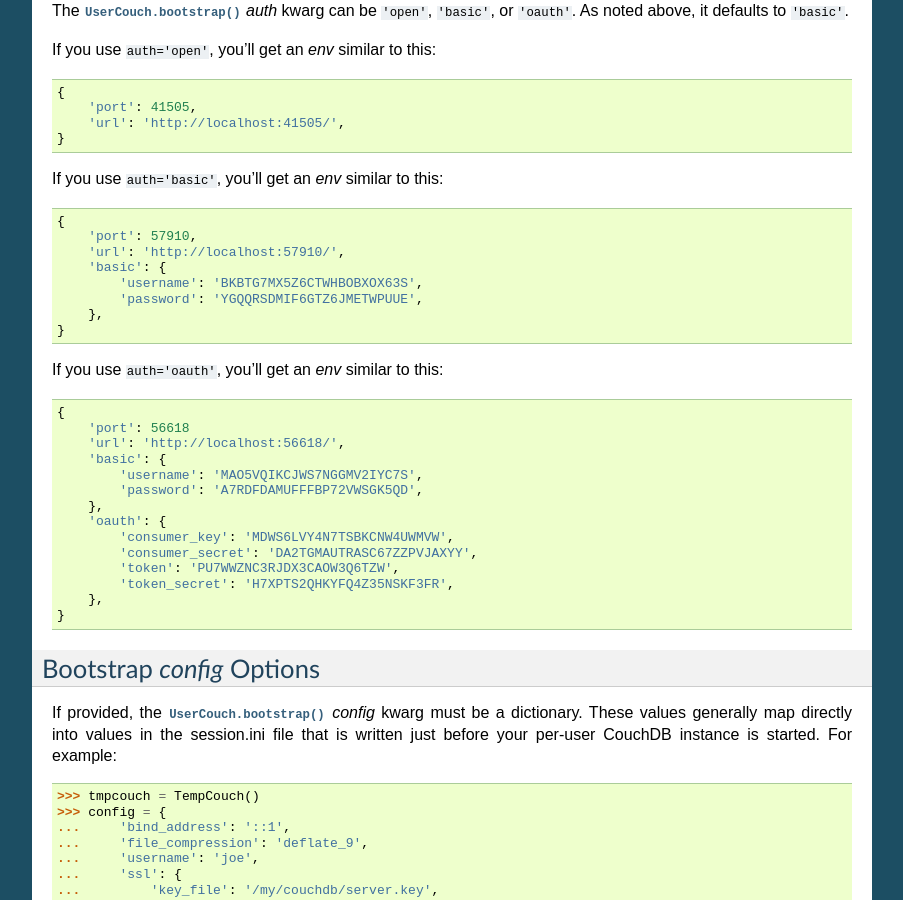
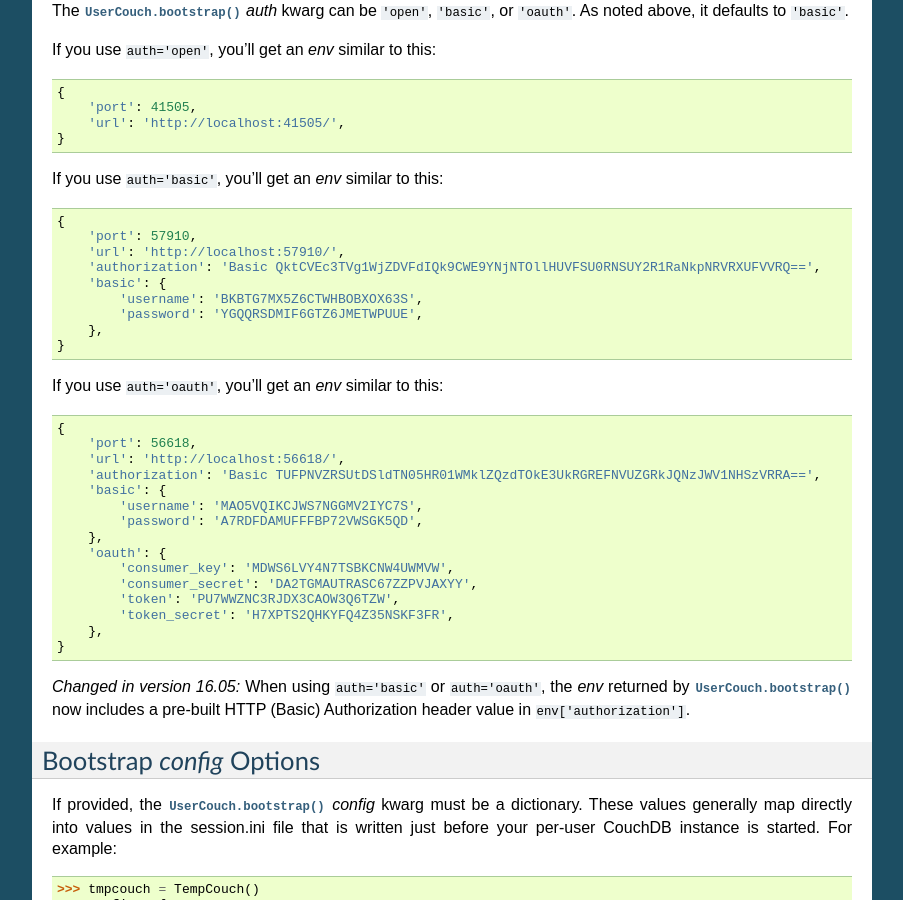
Before and after one commit to json420/usercouch, a Sphinx documentation site: the page built from doc/tutorial.rst, in a window 1280 px wide and 900 px high, scrolled down 1796 px. Shown: the whole window, without its empty margins (198-1101 px from the left). Built offline with Sphinx 7.4.7, drawn with Linux system fonts in a browser that asks for light colours; the version number is read from the project's files by our own code; some of the changed text lies outside the part shown.

Commit message:
Update tutorial.rst to document env['authorization'] new in UserCouch 16.05

```diff
--- a/doc/tutorial.rst
+++ b/doc/tutorial.rst
@@ -123,17 +123,20 @@
     {
         'port': 57910,
         'url': 'http://localhost:57910/',
+        'authorization': 'Basic QktCVEc3TVg1WjZDVFdIQk9CWE9YNjNTOllHUVFSU0RNSUY2R1RaNkpNRVRXUFVVRQ==',
         'basic': {
             'username': 'BKBTG7MX5Z6CTWHBOBXOX63S',
             'password': 'YGQQRSDMIF6GTZ6JMETWPUUE',
         },
     }
 
+
 If you use ``auth='oauth'``, you'll get an *env* similar to this::
 
     {
-        'port': 56618
+        'port': 56618,
         'url': 'http://localhost:56618/',
+        'authorization': 'Basic TUFPNVZRSUtDSldTN05HR01WMklZQzdTOkE3UkRGREFNVUZGRkJQNzJWV1NHSzVRRA==',
         'basic': {
             'username': 'MAO5VQIKCJWS7NGGMV2IYC7S',
             'password': 'A7RDFDAMUFFFBP72VWSGK5QD',
@@ -145,6 +148,12 @@
             'token_secret': 'H7XPTS2QHKYFQ4Z35NSKF3FR',
         },
     }
+
+.. versionchanged:: 16.05
+
+    When using ``auth='basic'`` or ``auth='oauth'``, the *env* returned by
+    :meth:`UserCouch.bootstrap()` now includes a pre-built HTTP (Basic)
+    Authorization header value in ``env['authorization']``.
 
 
 
@@ -212,19 +221,21 @@
 ``env['x_env_ssl']`` sub-dictionary like this::
 
     {
+        'port': 56355,
+        'url': 'http://127.0.0.1:56355/',
+        'authorization': 'Basic QkpQSU1EVU5WRFVMSUpIRUNCRkNaSERROkY1S1RDUUFJS1RGQk9XN1RLUlJVVU5NVA==',
         'basic': {
             'password': 'F5KTCQAIKTFBOW7TKRRUUNMT',
             'username': 'BJPIMDUNVDULIJHECBFCZHDQ'
         },
-        'port': 56355,
-        'url': 'http://127.0.0.1:56355/',
         'x_env_ssl': {
+            'port': 42647,
+            'url': 'https://127.0.0.1:42647/',
+            'authorization': 'Basic QkpQSU1EVU5WRFVMSUpIRUNCRkNaSERROkY1S1RDUUFJS1RGQk9XN1RLUlJVVU5NVA==',
             'basic': {
                 'password': 'F5KTCQAIKTFBOW7TKRRUUNMT',
                 'username': 'BJPIMDUNVDULIJHECBFCZHDQ'
             },
-            'port': 42647,
-            'url': 'https://127.0.0.1:42647/'
         }
     }
 
```
